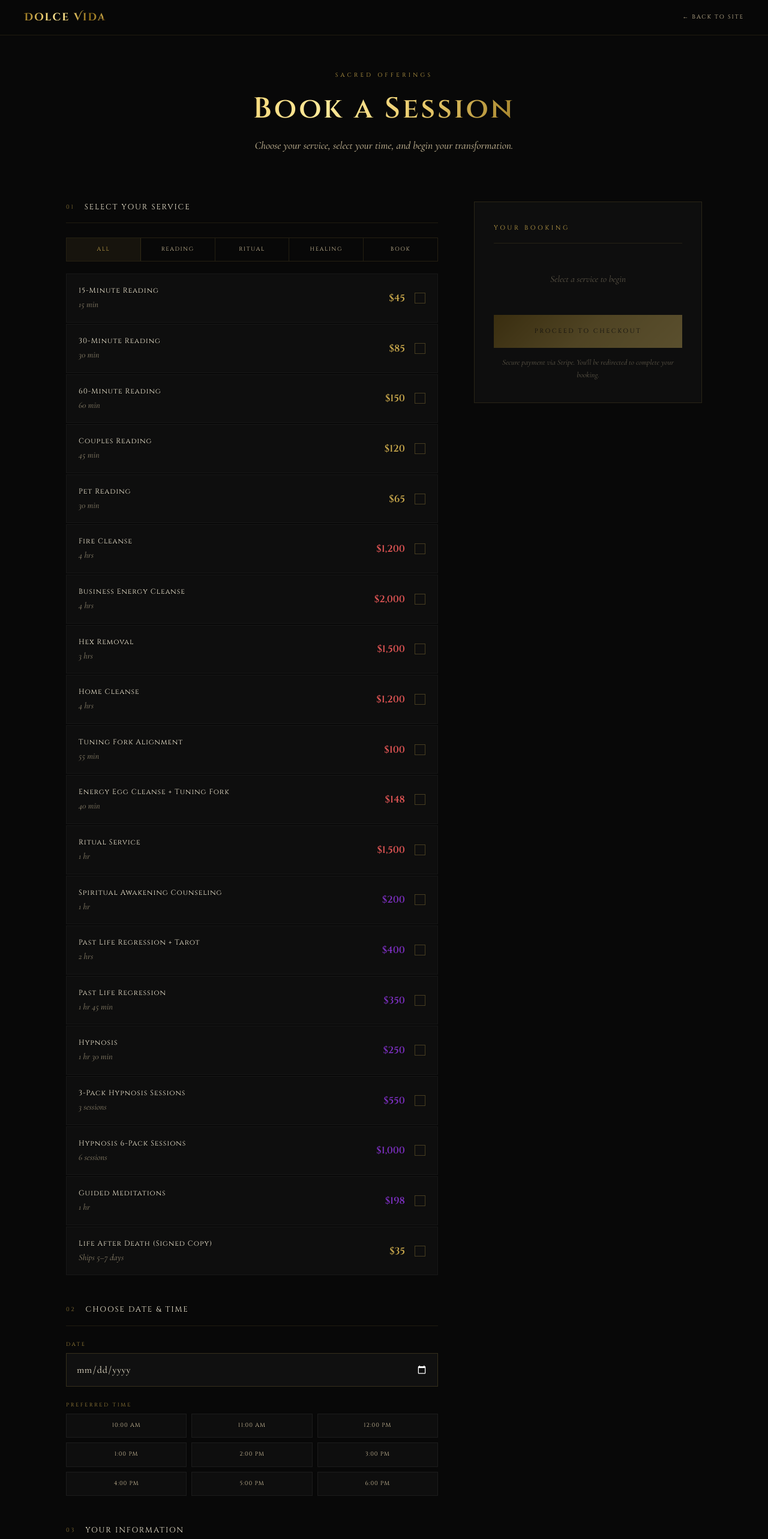
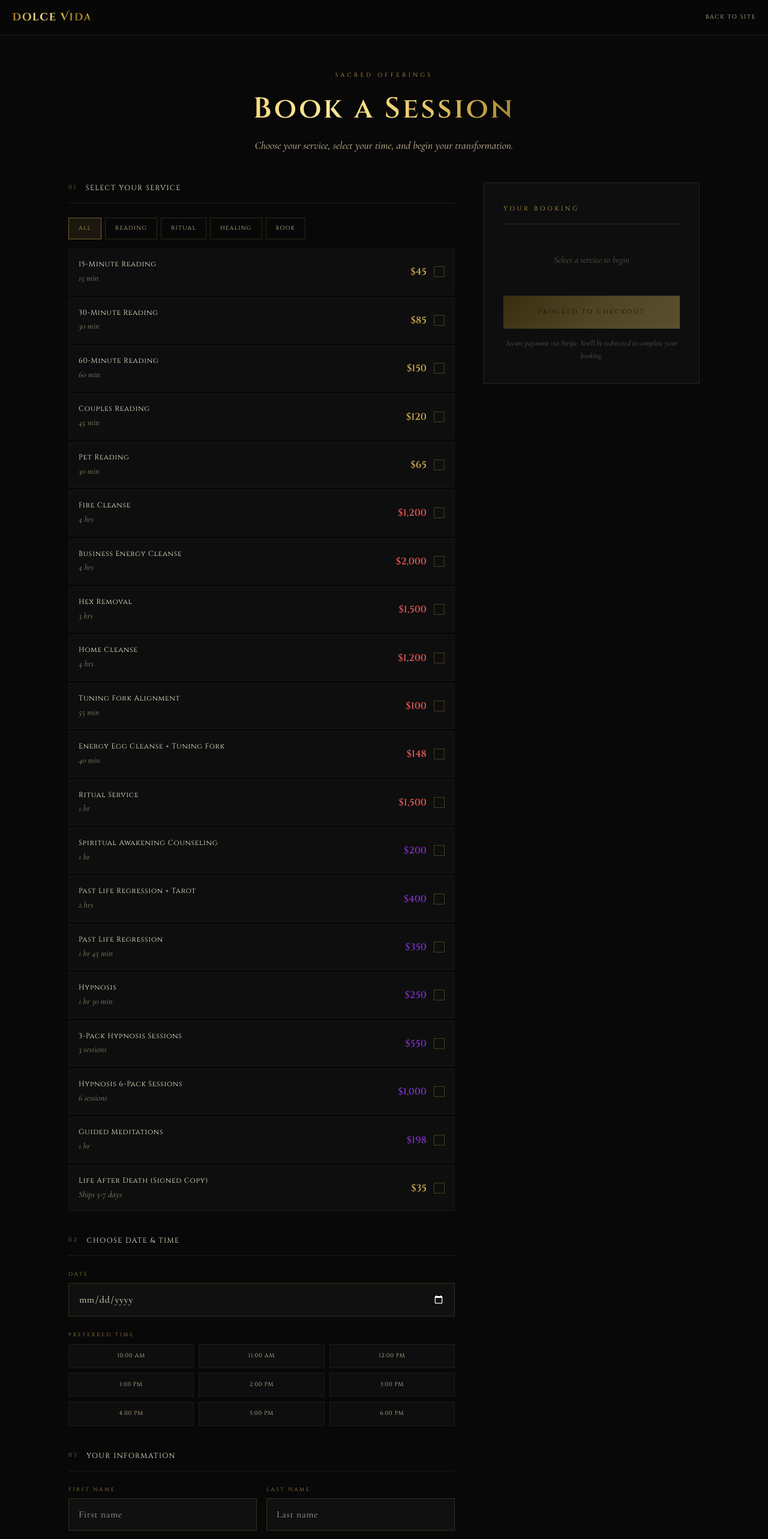
Before and after one commit to alchemizeappdev-oss/newnewsitedolce, a Next.js app: page /book in a window 1280 px wide. Shown: the top 2566 px of the page at 60% size. Built offline with nearby package versions, Linux system fonts and the light colour scheme.

Commit message:
fix: mobile responsiveness issues on booking page
Fix overflow and layout issues for mobile screens; update grid layout, date input, category tabs, sticky sidebar, and nav padding.

```diff
--- a/app/book/page.tsx
+++ b/app/book/page.tsx
@@ -24,24 +24,35 @@ const SERVICES = [
   { cat: 'healing', name: '3-Pack Hypnosis Sessions', meta: '3 sessions', price: 550 },
   { cat: 'healing', name: 'Hypnosis 6-Pack Sessions', meta: '6 sessions', price: 1000 },
   { cat: 'healing', name: 'Guided Meditations', meta: '1 hr', price: 198 },
-  { cat: 'book', name: 'Life After Death (Signed Copy)', meta: 'Ships 5–7 days', price: 35 },
+  { cat: 'book', name: 'Life After Death (Signed Copy)', meta: 'Ships 5-7 days', price: 35 },
 ]
 
 const TIME_SLOTS = ['10:00 AM','11:00 AM','12:00 PM','1:00 PM','2:00 PM','3:00 PM','4:00 PM','5:00 PM','6:00 PM']
 const CATS = ['all','reading','ritual','healing','book'] as const
 
 const inputStyle: React.CSSProperties = {
-  width: '100%', background: 'rgba(255,255,255,0.03)',
-  border: '1px solid rgba(201,168,76,0.2)', color: '#F5EDD6',
-  fontFamily: "'Cormorant Garamond',serif", fontSize: '1rem',
-  padding: '14px 16px', outline: 'none', letterSpacing: '0.04em',
+  width: '100%',
+  boxSizing: 'border-box',
+  background: 'rgba(255,255,255,0.03)',
+  border: '1px solid rgba(201,168,76,0.2)',
+  color: '#F5EDD6',
+  fontFamily: "'Cormorant Garamond',serif",
+  fontSize: '1rem',
+  padding: '14px 16px',
+  outline: 'none',
+  letterSpacing: '0.04em',
   borderRadius: 0,
 }
 
 const labelStyle: React.CSSProperties = {
-  fontFamily: "'Cinzel',serif", fontSize: '0.55rem',
-  letterSpacing: '0.3em', textTransform: 'uppercase' as const,
-  color: '#C9A84C', opacity: 0.8, display: 'block', marginBottom: 8,
+  fontFamily: "'Cinzel',serif",
+  fontSize: '0.55rem',
+  letterSpacing: '0.3em',
+  textTransform: 'uppercase' as const,
+  color: '#C9A84C',
+  opacity: 0.8,
+  display: 'block',
+  marginBottom: 8,
 }
 
 function BookingUI() {
@@ -58,6 +69,7 @@ function BookingUI() {
   const [notes, setNotes] = useState('')
   const [loading, setLoading] = useState(false)
   const [error, setError] = useState('')
+  const [isMobile, setIsMobile] = useState(false)
 
   useEffect(() => {
     const svcName = params.get('service')
@@ -66,6 +78,13 @@ function BookingUI() {
       if (match) setSelected(match)
     }
   }, [params])
+
+  useEffect(() => {
+    const check = () => setIsMobile(window.innerWidth < 768)
+    check()
+    window.addEventListener('resize', check)
+    return () => window.removeEventListener('resize', check)
+  }, [])
 
   const today = new Date()
   const minDate = `${today.getFullYear()}-${String(today.getMonth()+1).padStart(2,'0')}-${String(today.getDate()).padStart(2,'0')}`
@@ -99,96 +118,15 @@ function BookingUI() {
     return new Date(d + 'T12:00:00').toLocaleDateString('en-US', { weekday: 'short', month: 'long', day: 'numeric', year: 'numeric' })
   }
 
-  return (
-    <div style={{ maxWidth: 1100, margin: '0 auto', padding: '60px 20px 100px', display: 'grid', gridTemplateColumns: '1fr 380px', gap: 60, alignItems: 'start' }}>
+  const stepLabel = (n: string, t: string) => (
+    <div style={{ display: 'flex', alignItems: 'center', gap: 14, marginBottom: 24, paddingBottom: 16, borderBottom: '1px solid rgba(201,168,76,0.12)' }}>
+      <span style={{ fontFamily: "'Cinzel',serif", fontSize: '0.6rem', letterSpacing: '0.3em', color: '#C9A84C', opacity: 0.7 }}>{n}</span>
+      <span style={{ fontFamily: "'Cinzel',serif", fontSize: '0.75rem', letterSpacing: '0.12em', textTransform: 'uppercase', color: '#F5EDD6' }}>{t}</span>
+    </div>
+  )
 
-      <div style={{ gridColumn: '1 / -1', textAlign: 'center', marginBottom: 20 }}>
-        <p style={{ fontFamily: "'Cinzel',serif", fontSize: '0.6rem', letterSpacing: '0.45em', textTransform: 'uppercase', color: '#C9A84C', marginBottom: 12 }}>Sacred Offerings</p>
-        <h1 className="gold-text" style={{ fontFamily: "'Cinzel',serif", fontSize: 'clamp(2rem,4vw,3rem)', fontWeight: 600, letterSpacing: '0.08em', marginBottom: 12 }}>Book a Session</h1>
-        <p style={{ fontFamily: "'Cormorant Garamond',serif", fontStyle: 'italic', fontSize: '1.1rem', color: '#D4C4A0' }}>Choose your service, select your time, and begin your transformation.</p>
-      </div>
-
-      {/* FORM */}
-      <div>
-        {/* Step 1 — Service */}
-        <div style={{ marginBottom: 48 }}>
-          <div style={{ display: 'flex', alignItems: 'center', gap: 16, marginBottom: 24, paddingBottom: 16, borderBottom: '1px solid rgba(201,168,76,0.12)' }}>
-            <span style={{ fontFamily: "'Cinzel',serif", fontSize: '0.6rem', letterSpacing: '0.3em', color: '#C9A84C', opacity: 0.7 }}>01</span>
-            <span style={{ fontFamily: "'Cinzel',serif", fontSize: '0.8rem', letterSpacing: '0.15em', textTransform: 'uppercase', color: '#F5EDD6' }}>Select Your Service</span>
-          </div>
-          <div style={{ display: 'flex', border: '1px solid rgba(201,168,76,0.15)', overflow: 'hidden', marginBottom: 20 }}>
-            {CATS.map((cat, i) => (
-              <button key={cat} onClick={() => setCatFilter(cat)}
-                style={{ fontFamily: "'Cinzel',serif", fontSize: '0.58rem', letterSpacing: '0.18em', textTransform: 'uppercase', background: catFilter === cat ? 'rgba(201,168,76,0.08)' : 'transparent', border: 'none', color: catFilter === cat ? '#C9A84C' : '#D4C4A0', padding: '12px 0', flex: 1, cursor: 'pointer', borderRight: i < CATS.length - 1 ? '1px solid rgba(201,168,76,0.15)' : 'none', transition: 'all 0.25s' }}>
-                {cat === 'all' ? 'All' : cat.charAt(0).toUpperCase() + cat.slice(1)}
-              </button>
-            ))}
-          </div>
-          <div style={{ display: 'flex', flexDirection: 'column', gap: 2 }}>
-            {SERVICES.filter(s => catFilter === 'all' || s.cat === catFilter).map(svc => (
-              <button key={svc.name} onClick={() => setSelected(svc)}
-                style={{ display: 'flex', alignItems: 'center', justifyContent: 'space-between', padding: '18px 20px', background: selected?.name === svc.name ? 'rgba(201,168,76,0.06)' : '#0e0e0e', border: `1px solid ${selected?.name === svc.name ? 'rgba(201,168,76,0.4)' : 'rgba(255,255,255,0.04)'}`, cursor: 'pointer', gap: 16, width: '100%', textAlign: 'left', transition: 'all 0.25s' }}>
-                <div style={{ flex: 1 }}>
-                  <p style={{ fontFamily: "'Cinzel',serif", fontSize: '0.75rem', letterSpacing: '0.08em', color: selected?.name === svc.name ? '#E8C96A' : '#F5EDD6', marginBottom: 4 }}>{svc.name}</p>
-                  <p style={{ fontFamily: "'Cormorant Garamond',serif", fontSize: '0.9rem', color: '#D4C4A0', fontStyle: 'italic', opacity: 0.65 }}>{svc.meta}</p>
-                </div>
-                <span style={{ fontFamily: "'Cinzel',serif", fontSize: '1rem', fontWeight: 600, color: svc.cat === 'reading' ? '#C9A84C' : svc.cat === 'ritual' ? '#E05555' : svc.cat === 'healing' ? '#7B2FBE' : '#C9A84C', whiteSpace: 'nowrap' }}>
-                  ${svc.price.toLocaleString()}
-                </span>
-                <div style={{ width: 18, height: 18, border: `1px solid ${selected?.name === svc.name ? '#C9A84C' : 'rgba(201,168,76,0.3)'}`, display: 'flex', alignItems: 'center', justifyContent: 'center', fontSize: '0.7rem', color: '#C9A84C', flexShrink: 0 }}>
-                  {selected?.name === svc.name ? '✓' : ''}
-                </div>
-              </button>
-            ))}
-          </div>
-        </div>
-
-        {/* Step 2 — Date & Time */}
-        <div style={{ marginBottom: 48 }}>
-          <div style={{ display: 'flex', alignItems: 'center', gap: 16, marginBottom: 24, paddingBottom: 16, borderBottom: '1px solid rgba(201,168,76,0.12)' }}>
-            <span style={{ fontFamily: "'Cinzel',serif", fontSize: '0.6rem', letterSpacing: '0.3em', color: '#C9A84C', opacity: 0.7 }}>02</span>
-            <span style={{ fontFamily: "'Cinzel',serif", fontSize: '0.8rem', letterSpacing: '0.15em', textTransform: 'uppercase', color: '#F5EDD6' }}>Choose Date &amp; Time</span>
-          </div>
-          <div style={{ marginBottom: 24 }}>
-            <label style={labelStyle}>Date</label>
-            <input type="date" min={minDate} value={date} onChange={e => setDate(e.target.value)} style={{ ...inputStyle, colorScheme: 'dark' }} />
-          </div>
-          <div>
-            <label style={labelStyle}>Preferred Time</label>
-            <div style={{ display: 'grid', gridTemplateColumns: 'repeat(3,1fr)', gap: 8 }}>
-              {TIME_SLOTS.map(slot => (
-                <button key={slot} onClick={() => setTime(slot)}
-                  style={{ fontFamily: "'Cinzel',serif", fontSize: '0.6rem', letterSpacing: '0.1em', background: time === slot ? 'rgba(201,168,76,0.08)' : '#0e0e0e', border: `1px solid ${time === slot ? '#C9A84C' : 'rgba(255,255,255,0.06)'}`, color: time === slot ? '#C9A84C' : '#D4C4A0', padding: '12px 8px', cursor: 'pointer', transition: 'all 0.2s' }}>
-                  {slot}
-                </button>
-              ))}
-            </div>
-          </div>
-        </div>
-
-        {/* Step 3 — Client Info */}
-        <div style={{ marginBottom: 48 }}>
-          <div style={{ display: 'flex', alignItems: 'center', gap: 16, marginBottom: 24, paddingBottom: 16, borderBottom: '1px solid rgba(201,168,76,0.12)' }}>
-            <span style={{ fontFamily: "'Cinzel',serif", fontSize: '0.6rem', letterSpacing: '0.3em', color: '#C9A84C', opacity: 0.7 }}>03</span>
-            <span style={{ fontFamily: "'Cinzel',serif", fontSize: '0.8rem', letterSpacing: '0.15em', textTransform: 'uppercase', color: '#F5EDD6' }}>Your Information</span>
-          </div>
-          <div style={{ display: 'flex', flexDirection: 'column', gap: 16 }}>
-            <div style={{ display: 'grid', gridTemplateColumns: '1fr 1fr', gap: 16 }}>
-              <div><label style={labelStyle}>First Name</label><input type="text" placeholder="First name" value={firstName} onChange={e => setFirstName(e.target.value)} style={inputStyle} /></div>
-              <div><label style={labelStyle}>Last Name</label><input type="text" placeholder="Last name" value={lastName} onChange={e => setLastName(e.target.value)} style={inputStyle} /></div>
-            </div>
-            <div><label style={labelStyle}>Email Address</label><input type="email" placeholder="your@email.com" value={email} onChange={e => setEmail(e.target.value)} style={inputStyle} /></div>
-            <div><label style={labelStyle}>Phone Number</label><input type="tel" placeholder="(775) 000-0000" value={phone} onChange={e => setPhone(e.target.value)} style={inputStyle} /></div>
-            <div>
-              <label style={labelStyle}>{"Anything you'd like Star to know"}</label>
-              <textarea placeholder="Optional — a specific question, intention, or context..." value={notes} onChange={e => setNotes(e.target.value)} style={{ ...inputStyle, resize: 'vertical', lineHeight: 1.6, minHeight: 80 }} rows={3} />
-            </div>
-          </div>
-        </div>
-      </div>
-
-      {/* ORDER SUMMARY */}
-      <div style={{ position: 'sticky', top: 80, background: '#0e0e0e', border: '1px solid rgba(201,168,76,0.15)', padding: '36px 32px' }}>
+  const orderSummary = (
+    <div style={{ background: '#0e0e0e', border: '1px solid rgba(201,168,76,0.15)', padding: isMobile ? '28px 20px' : '36px 32px' }}>
       <p style={{ fontFamily: "'Cinzel',serif", fontSize: '0.65rem', letterSpacing: '0.35em', textTransform: 'uppercase', color: '#C9A84C', marginBottom: 28, paddingBottom: 16, borderBottom: '1px solid rgba(201,168,76,0.12)' }}>Your Booking</p>
       {!selected ? (
         <p style={{ fontFamily: "'Cormorant Garamond',serif", fontStyle: 'italic', color: '#D4C4A0', opacity: 0.4, fontSize: '0.95rem', textAlign: 'center', padding: '20px 0' }}>Select a service to begin</p>
@@ -215,12 +153,176 @@ function BookingUI() {
       )}
       {error && <p style={{ fontFamily: "'Cormorant Garamond',serif", color: '#E05555', fontSize: '0.9rem', marginTop: 16, textAlign: 'center' }}>{error}</p>}
       <button onClick={handleCheckout} disabled={!canCheckout || loading}
-          style={{ width: '100%', fontFamily: "'Cinzel',serif", fontSize: '0.65rem', letterSpacing: '0.25em', textTransform: 'uppercase', color: '#080808', background: 'linear-gradient(135deg,#8B6914,#C9A84C,#E8C96A)', border: 'none', padding: 20, cursor: canCheckout ? 'pointer' : 'not-allowed', marginTop: 28, opacity: (!canCheckout || loading) ? 0.35 : 1, transition: 'all 0.3s' }}>
+        style={{ width: '100%', boxSizing: 'border-box', fontFamily: "'Cinzel',serif", fontSize: '0.65rem', letterSpacing: '0.25em', textTransform: 'uppercase', color: '#080808', background: 'linear-gradient(135deg,#8B6914,#C9A84C,#E8C96A)', border: 'none', padding: 20, cursor: canCheckout ? 'pointer' : 'not-allowed', marginTop: 28, opacity: (!canCheckout || loading) ? 0.35 : 1, transition: 'all 0.3s' }}>
         {loading ? 'Redirecting...' : 'Proceed to Checkout'}
       </button>
       <p style={{ fontFamily: "'Cormorant Garamond',serif", fontSize: '0.8rem', fontStyle: 'italic', color: '#D4C4A0', opacity: 0.4, textAlign: 'center', marginTop: 14, lineHeight: 1.6 }}>
         Secure payment via Stripe. You&apos;ll be redirected to complete your booking.
       </p>
+    </div>
+  )
+
+  return (
+    <div style={{ maxWidth: 1100, margin: '0 auto', padding: isMobile ? '40px 16px 80px' : '60px 24px 100px' }}>
+
+      {/* Header */}
+      <div style={{ textAlign: 'center', marginBottom: 48 }}>
+        <p style={{ fontFamily: "'Cinzel',serif", fontSize: '0.6rem', letterSpacing: '0.45em', textTransform: 'uppercase', color: '#C9A84C', marginBottom: 12 }}>Sacred Offerings</p>
+        <h1 className="gold-text" style={{ fontFamily: "'Cinzel',serif", fontSize: 'clamp(1.6rem,5vw,3rem)', fontWeight: 600, letterSpacing: '0.08em', marginBottom: 12 }}>Book a Session</h1>
+        <p style={{ fontFamily: "'Cormorant Garamond',serif", fontStyle: 'italic', fontSize: 'clamp(1rem,3vw,1.1rem)', color: '#D4C4A0' }}>Choose your service, select your time, and begin your transformation.</p>
+      </div>
+
+      {/* Two-column on desktop, single-column on mobile */}
+      <div style={{
+        display: 'grid',
+        gridTemplateColumns: isMobile ? '1fr' : '1fr 360px',
+        gap: isMobile ? 32 : 48,
+        alignItems: 'start',
+      }}>
+
+        {/* FORM column */}
+        <div style={{ minWidth: 0 }}>
+
+          {/* Step 1 — Service */}
+          <div style={{ marginBottom: 40 }}>
+            {stepLabel('01', 'Select Your Service')}
+
+            {/* Category filter — wraps on mobile */}
+            <div style={{ display: 'flex', flexWrap: 'wrap', gap: 6, marginBottom: 16 }}>
+              {CATS.map(cat => (
+                <button key={cat} onClick={() => setCatFilter(cat)}
+                  style={{
+                    fontFamily: "'Cinzel',serif",
+                    fontSize: '0.58rem',
+                    letterSpacing: '0.15em',
+                    textTransform: 'uppercase',
+                    background: catFilter === cat ? 'rgba(201,168,76,0.1)' : 'transparent',
+                    border: `1px solid ${catFilter === cat ? 'rgba(201,168,76,0.5)' : 'rgba(201,168,76,0.2)'}`,
+                    color: catFilter === cat ? '#C9A84C' : '#D4C4A0',
+                    padding: '10px 16px',
+                    cursor: 'pointer',
+                    transition: 'all 0.25s',
+                    whiteSpace: 'nowrap',
+                  }}>
+                  {cat === 'all' ? 'All' : cat.charAt(0).toUpperCase() + cat.slice(1)}
+                </button>
+              ))}
+            </div>
+
+            {/* Service list */}
+            <div style={{ display: 'flex', flexDirection: 'column', gap: 4 }}>
+              {SERVICES.filter(s => catFilter === 'all' || s.cat === catFilter).map(svc => (
+                <button key={svc.name} onClick={() => setSelected(svc)}
+                  style={{
+                    display: 'flex',
+                    alignItems: 'center',
+                    justifyContent: 'space-between',
+                    padding: '16px',
+                    background: selected?.name === svc.name ? 'rgba(201,168,76,0.06)' : '#0e0e0e',
+                    border: `1px solid ${selected?.name === svc.name ? 'rgba(201,168,76,0.4)' : 'rgba(255,255,255,0.04)'}`,
+                    cursor: 'pointer',
+                    gap: 12,
+                    width: '100%',
+                    boxSizing: 'border-box',
+                    textAlign: 'left',
+                    transition: 'all 0.25s',
+                  }}>
+                  <div style={{ flex: 1, minWidth: 0 }}>
+                    <p style={{ fontFamily: "'Cinzel',serif", fontSize: 'clamp(0.62rem,2vw,0.75rem)', letterSpacing: '0.06em', color: selected?.name === svc.name ? '#E8C96A' : '#F5EDD6', marginBottom: 4, lineHeight: 1.4 }}>{svc.name}</p>
+                    <p style={{ fontFamily: "'Cormorant Garamond',serif", fontSize: '0.9rem', color: '#D4C4A0', fontStyle: 'italic', opacity: 0.65 }}>{svc.meta}</p>
+                  </div>
+                  <span style={{ fontFamily: "'Cinzel',serif", fontSize: 'clamp(0.85rem,2.5vw,1rem)', fontWeight: 600, color: svc.cat === 'reading' ? '#C9A84C' : svc.cat === 'ritual' ? '#E05555' : svc.cat === 'healing' ? '#7B2FBE' : '#C9A84C', whiteSpace: 'nowrap', flexShrink: 0 }}>
+                    ${svc.price.toLocaleString()}
+                  </span>
+                  <div style={{ width: 18, height: 18, border: `1px solid ${selected?.name === svc.name ? '#C9A84C' : 'rgba(201,168,76,0.3)'}`, display: 'flex', alignItems: 'center', justifyContent: 'center', fontSize: '0.7rem', color: '#C9A84C', flexShrink: 0 }}>
+                    {selected?.name === svc.name ? '✓' : ''}
+                  </div>
+                </button>
+              ))}
+            </div>
+          </div>
+
+          {/* Step 2 — Date & Time */}
+          <div style={{ marginBottom: 40 }}>
+            {stepLabel('02', 'Choose Date & Time')}
+
+            {/* Date input — full width, box-sizing set so it never overflows */}
+            <div style={{ marginBottom: 24 }}>
+              <label style={labelStyle}>Date</label>
+              <input
+                type="date"
+                min={minDate}
+                value={date}
+                onChange={e => setDate(e.target.value)}
+                style={{ ...inputStyle, colorScheme: 'dark', maxWidth: '100%' }}
+              />
+            </div>
+
+            {/* Time slots — 3 cols on mobile, keep readable */}
+            <div>
+              <label style={labelStyle}>Preferred Time</label>
+              <div style={{ display: 'grid', gridTemplateColumns: isMobile ? 'repeat(3,1fr)' : 'repeat(3,1fr)', gap: 8 }}>
+                {TIME_SLOTS.map(slot => (
+                  <button key={slot} onClick={() => setTime(slot)}
+                    style={{
+                      fontFamily: "'Cinzel',serif",
+                      fontSize: 'clamp(0.52rem,2vw,0.6rem)',
+                      letterSpacing: '0.08em',
+                      background: time === slot ? 'rgba(201,168,76,0.08)' : '#0e0e0e',
+                      border: `1px solid ${time === slot ? '#C9A84C' : 'rgba(255,255,255,0.06)'}`,
+                      color: time === slot ? '#C9A84C' : '#D4C4A0',
+                      padding: '12px 4px',
+                      cursor: 'pointer',
+                      transition: 'all 0.2s',
+                      whiteSpace: 'nowrap',
+                    }}>
+                    {slot}
+                  </button>
+                ))}
+              </div>
+            </div>
+          </div>
+
+          {/* Step 3 — Client Info */}
+          <div style={{ marginBottom: 40 }}>
+            {stepLabel('03', 'Your Information')}
+            <div style={{ display: 'flex', flexDirection: 'column', gap: 16 }}>
+              {/* Name — stacks to 1 col on mobile */}
+              <div style={{ display: 'grid', gridTemplateColumns: isMobile ? '1fr' : '1fr 1fr', gap: 16 }}>
+                <div>
+                  <label style={labelStyle}>First Name</label>
+                  <input type="text" placeholder="First name" value={firstName} onChange={e => setFirstName(e.target.value)} style={inputStyle} />
+                </div>
+                <div>
+                  <label style={labelStyle}>Last Name</label>
+                  <input type="text" placeholder="Last name" value={lastName} onChange={e => setLastName(e.target.value)} style={inputStyle} />
+                </div>
+              </div>
+              <div>
+                <label style={labelStyle}>Email Address</label>
+                <input type="email" placeholder="your@email.com" value={email} onChange={e => setEmail(e.target.value)} style={inputStyle} />
+              </div>
+              <div>
+                <label style={labelStyle}>Phone Number</label>
+                <input type="tel" placeholder="(775) 000-0000" value={phone} onChange={e => setPhone(e.target.value)} style={inputStyle} />
+              </div>
+              <div>
+                <label style={labelStyle}>{"Anything you'd like Star to know"}</label>
+                <textarea placeholder="Optional — a specific question, intention, or context..." value={notes} onChange={e => setNotes(e.target.value)} style={{ ...inputStyle, resize: 'vertical', lineHeight: 1.6, minHeight: 80 }} rows={3} />
+              </div>
+            </div>
+          </div>
+
+          {/* On mobile: order summary appears here after the form */}
+          {isMobile && <div style={{ marginBottom: 40 }}>{orderSummary}</div>}
+        </div>
+
+        {/* ORDER SUMMARY — sticky on desktop, hidden here on mobile (shown above) */}
+        {!isMobile && (
+          <div style={{ position: 'sticky', top: 80 }}>
+            {orderSummary}
+          </div>
+        )}
       </div>
     </div>
   )
@@ -229,9 +331,21 @@ function BookingUI() {
 export default function BookPage() {
   return (
     <>
-      <nav style={{ position: 'sticky', top: 0, zIndex: 50, background: 'rgba(8,8,8,0.96)', backdropFilter: 'blur(12px)', borderBottom: '1px solid rgba(201,168,76,0.12)', padding: '16px 40px', display: 'flex', alignItems: 'center', justifyContent: 'space-between' }}>
-        <Link href="/" className="gold-text" style={{ fontFamily: "'Cinzel Decorative',serif", fontSize: '1.1rem', fontWeight: 700, letterSpacing: '0.12em', textDecoration: 'none' }}>Dolce Vida</Link>
-        <Link href="/" style={{ fontFamily: "'Cinzel',serif", fontSize: '0.6rem', letterSpacing: '0.2em', textTransform: 'uppercase', color: '#D4C4A0', textDecoration: 'none' }}>← Back to Site</Link>
+      <nav style={{
+        position: 'sticky',
+        top: 0,
+        zIndex: 50,
+        background: 'rgba(8,8,8,0.96)',
+        backdropFilter: 'blur(12px)',
+        borderBottom: '1px solid rgba(201,168,76,0.12)',
+        padding: '16px 20px',
+        display: 'flex',
+        alignItems: 'center',
+        justifyContent: 'space-between',
+        boxSizing: 'border-box',
+      }}>
+        <Link href="/" className="gold-text" style={{ fontFamily: "'Cinzel Decorative',serif", fontSize: 'clamp(0.85rem,3vw,1.1rem)', fontWeight: 700, letterSpacing: '0.1em', textDecoration: 'none' }}>Dolce Vida</Link>
+        <Link href="/" style={{ fontFamily: "'Cinzel',serif", fontSize: '0.6rem', letterSpacing: '0.18em', textTransform: 'uppercase', color: '#D4C4A0', textDecoration: 'none', whiteSpace: 'nowrap' }}>Back to Site</Link>
       </nav>
       <Suspense fallback={<div style={{ textAlign: 'center', padding: 100, color: '#C9A84C', fontFamily: "'Cinzel',serif", letterSpacing: '0.2em' }}>Loading...</div>}>
         <BookingUI />
```
Lines whose indentation alone changed are shown as unchanged.
